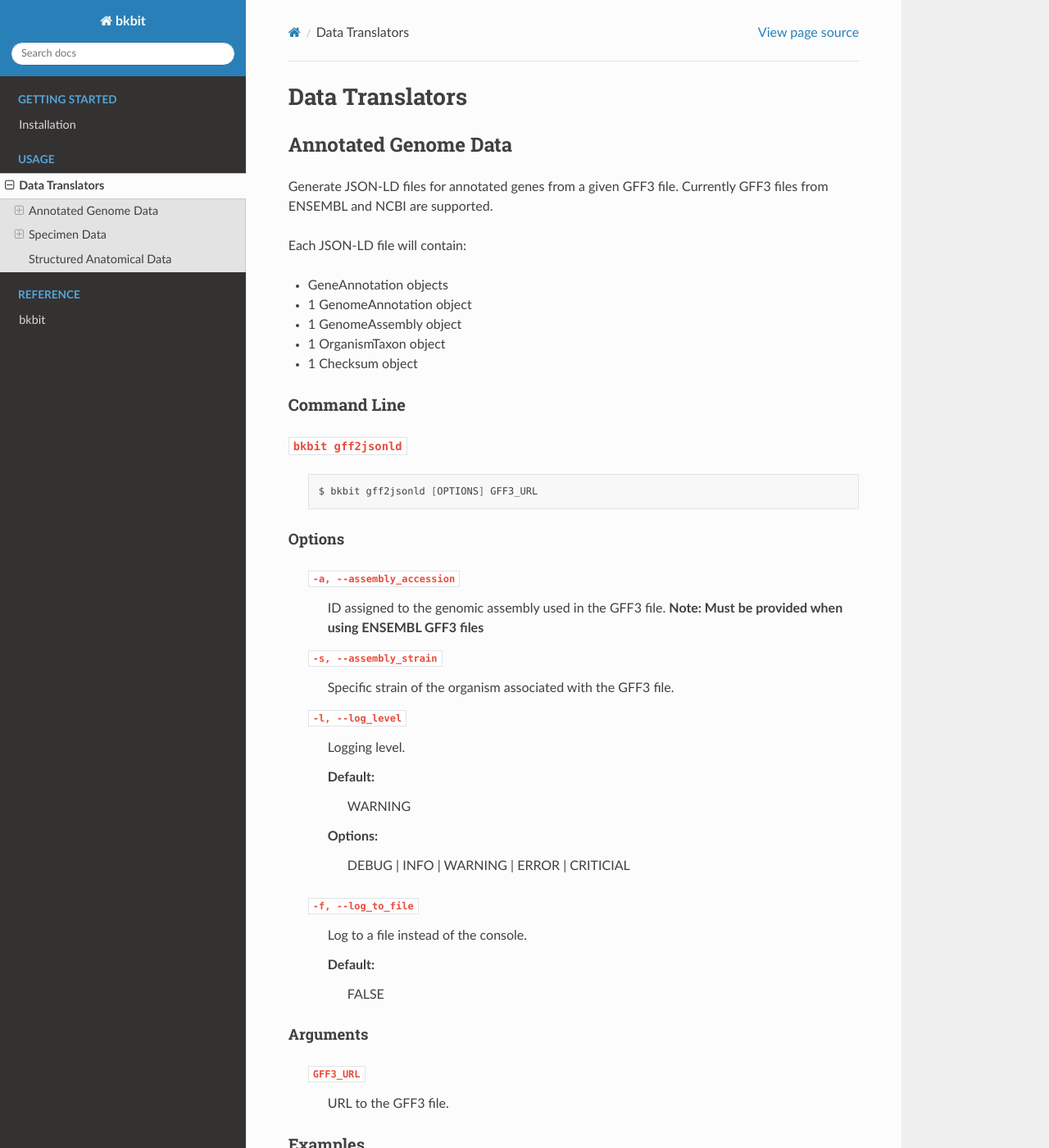
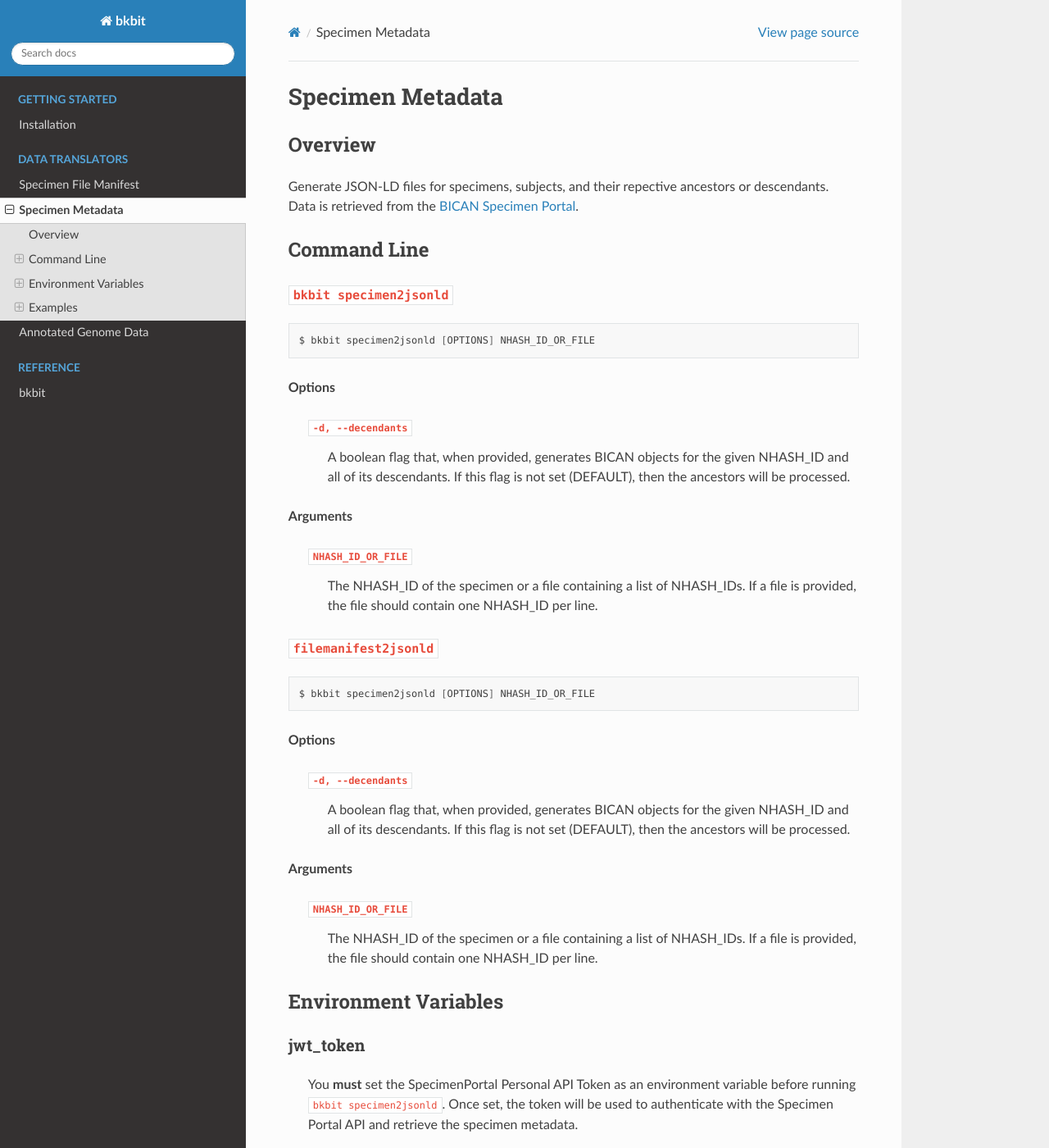
Before and after one commit to brain-bican/bkbit, a Sphinx documentation site: the page built from docs/specimen_metadata.rst, in a window 1280 px wide and 1400 px high. Shown: the whole window at 82% size. Built offline with Sphinx 7.4.7 and the Read the Docs theme 2.0.0, drawn with Linux system fonts in a browser that asks for light colours; some of the changed text lies outside the part shown.

Commit message:
added more documentation as well as reformatted the files

```diff
--- /dev/null
+++ b/docs/specimen_file_manifest.rst
@@ -0,0 +1,4 @@
+.. _specimen_file_manifest:
+
+Specimen File Manifest
+----------------------
--- a/docs/data_translators.rst
+++ b/docs/specimen_metadata.rst
@@ -1,81 +1,11 @@
-.. _datatranslators:
+.. _specimen_metadata:
 
-Data Translators
-======
+Specimen Metadata
+----------------------
 
-Annotated Genome Data
-----------------------
-Generate JSON-LD files for annotated genes from a given GFF3 file. Currently GFF3 files from ENSEMBL and NCBI are supported.
-
-Each JSON-LD file will contain:
-
-- GeneAnnotation objects
-- 1 GenomeAnnotation object
-- 1 GenomeAssembly object
-- 1 OrganismTaxon object
-- 1 Checksum object
-
-Command Line
-.............
-
-``bkbit gff2jsonld``
-,,,,,,,,,,,,,,,,,,,,,
-
-    .. code-block:: bash
-
-        $ bkbit gff2jsonld [OPTIONS] GFF3_URL
-
-Options
-,,,,,,,,
-
-    ``-a, --assembly_accession``
-        ID assigned to the genomic assembly used in the GFF3 file.
-        **Note: Must be provided when using ENSEMBL GFF3 files**
-
-    ``-s, --assembly_strain``
-        Specific strain of the organism associated with the GFF3 file.
-
-    ``-l, --log_level``
-        Logging level.
-
-        Default:
-            WARNING
-        Options:
-            DEBUG | INFO | WARNING | ERROR | CRITICIAL
-
-    ``-f, --log_to_file``
-        Log to a file instead of the console.
-
-        Default:
-            FALSE
-
-Arguments
-,,,,,,,,
-
-    ``GFF3_URL``
-        URL to the GFF3 file.
-
-Examples
+Overview
 .........
 
-Example 1: NCBI GFF3 file
-,,,,,,,,,,,,,,,,,,,,,,,,,,
-
-.. code-block:: bash
-
-    $ bkbit gff2jsonld 'https://ftp.ncbi.nlm.nih.gov/genomes/all/annotation_releases/9823/106/GCF_000003025.6_Sscrofa11.1/GCF_000003025.6_Sscrofa11.1_genomic.gff.gz' > output.jsonld
-
-
-Example 2: ENSEMBL GFF3 file
-,,,,,,,,,,,,,,,,,,,,,,,,,,,,,
-
-.. code-block:: bash
-
-    $ bkbit gff2jsonld -a 'GCF_003339765.1' 'https://ftp.ensembl.org/pub/release-104/gff3/macaca_mulatta/Macaca_mulatta.Mmul_10.104.gff3.gz' > output.jsonld
-
-
-Specimen Data
-----------------------
 Generate JSON-LD files for specimens, subjects, and their repective ancestors or descendants. Data is retrieved from the `BICAN Specimen Portal <https://brain-specimenportal.org/>`_.
 
 Command Line
@@ -84,23 +14,41 @@ Command Line
 ``bkbit specimen2jsonld``
 ,,,,,,,,,,,,,,,,,,,,,
 
-    .. code-block:: bash
+.. code-block:: bash
 
-        $ bkbit specimen2jsonld [OPTIONS] NHASH_ID_OR_FILE
+    $ bkbit specimen2jsonld [OPTIONS] NHASH_ID_OR_FILE
 
-Options
-,,,,,,,,
+**Options**
 
     ``-d, --decendants``
         A boolean flag that, when provided, generates BICAN objects for the given NHASH_ID and all of its descendants.
         If this flag is not set (DEFAULT), then the ancestors will be processed.
 
-Arguments
-,,,,,,,,
+**Arguments**
 
     ``NHASH_ID_OR_FILE``
         The NHASH_ID of the specimen or a file containing a list of NHASH_IDs.
         If a file is provided, the file should contain one NHASH_ID per line.
+
+``filemanifest2jsonld``
+,,,,,,,,,,,,,,,,,,,,,
+
+.. code-block:: bash
+
+    $ bkbit specimen2jsonld [OPTIONS] NHASH_ID_OR_FILE
+
+**Options**
+
+    ``-d, --decendants``
+        A boolean flag that, when provided, generates BICAN objects for the given NHASH_ID and all of its descendants.
+        If this flag is not set (DEFAULT), then the ancestors will be processed.
+
+**Arguments**
+
+    ``NHASH_ID_OR_FILE``
+        The NHASH_ID of the specimen or a file containing a list of NHASH_IDs.
+        If a file is provided, the file should contain one NHASH_ID per line.
+
 
 Environment Variables
 .............
@@ -173,6 +121,3 @@ Example 4: Parse a file containing record(s) and their respective descendants
     DO-XIQQ6047.jsonld
     DO-WFFF3774.jsonld
     DO-RMRL6873.jsonld
-
-Structured Anatomical Data
-----------------------------
```
Also changed, not shown: docs/genome_annotation.rst (added, +75 -0 lines), docs/index.rst (+6 -6 lines).
